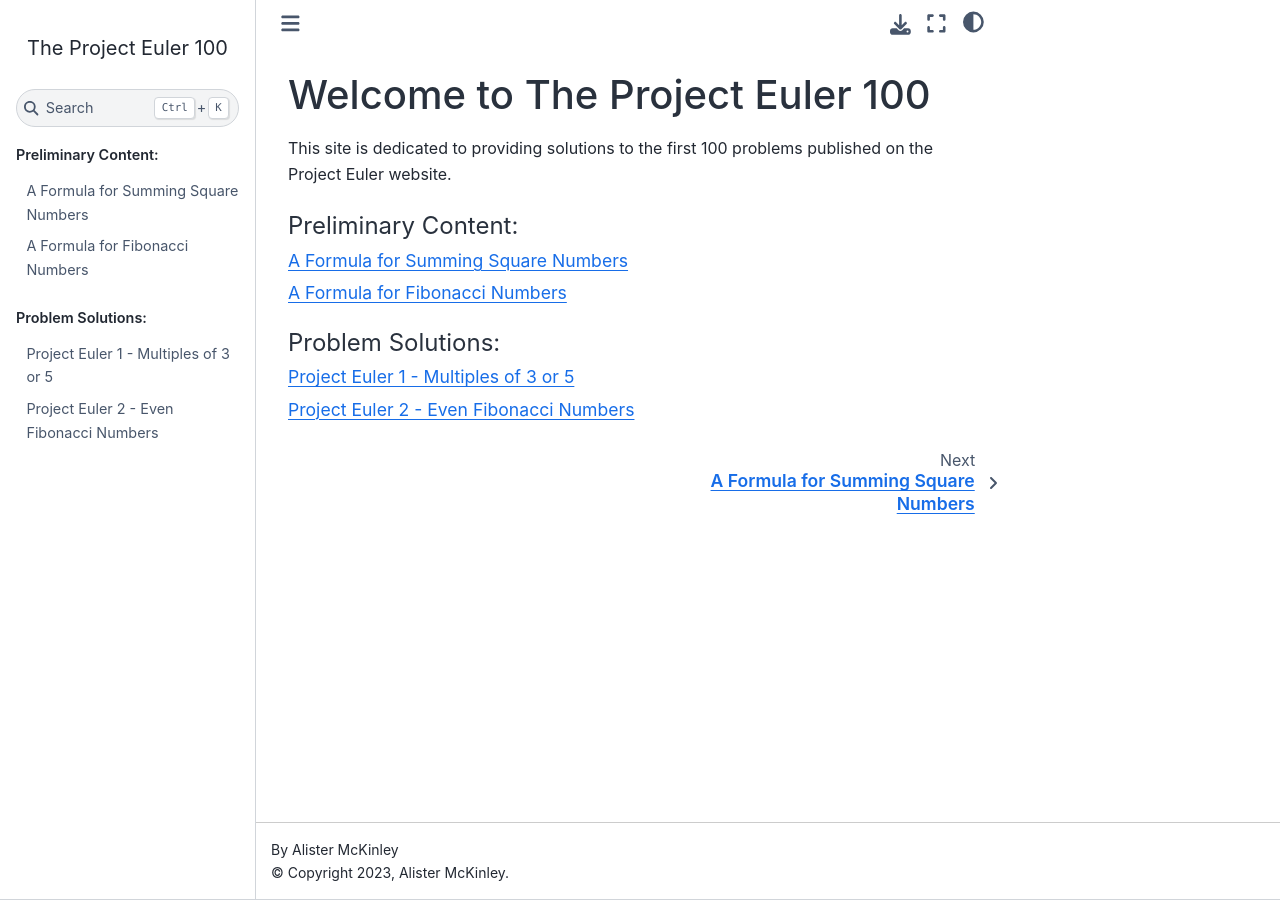
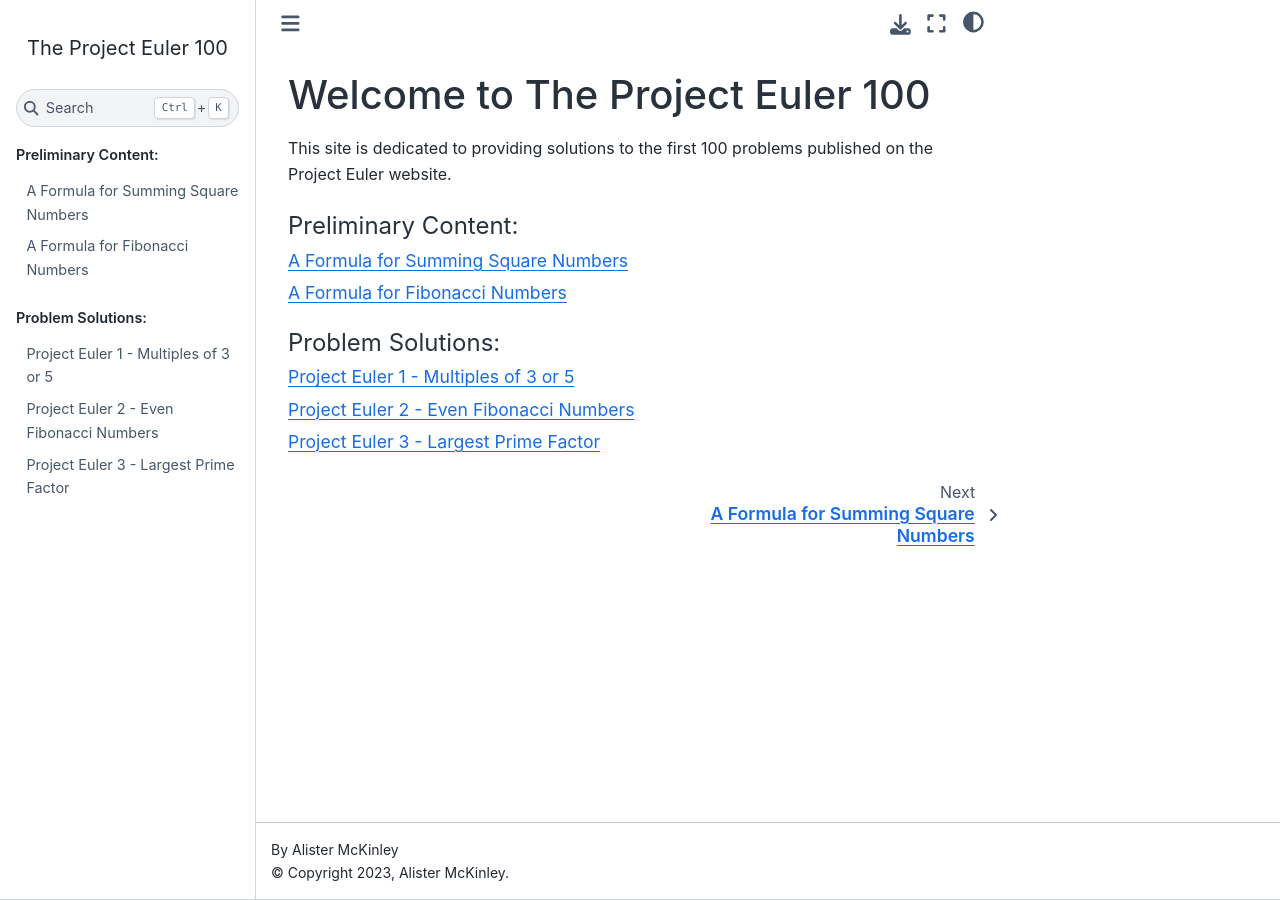
Before and after one commit to alpatine/project-euler-python, a Sphinx documentation site: the page built from doc/source/index.rst, in a window 1280 px wide. Built offline with Sphinx 7.4.7 and the Sphinx Book theme 1.1.4, drawn with Linux system fonts in a browser that asks for light colours; some of the changed lines change nothing that is shown.

Commit message:
Convert doc for problem 3

````diff
--- a/doc/source/index.rst
+++ b/doc/source/index.rst
@@ -22,3 +22,4 @@
 
    problems/p001
    problems/p002
+   problems/p003
--- /dev/null
+++ b/doc/source/problems/p003.md
@@ -0,0 +1,158 @@
+# Project Euler 3 - Largest Prime Factor
+
+Project Euler Problem 3: https://projecteuler.net/problem=3
+
+The problem reads:
+
+> The prime factors of 13195 are 5, 7, 13 and 29.
+>
+> What is the largest prime factor of the number 600851475143 ?
+
+## Dividing Out Approach
+The Fundamental Theorem of Arithmetic states that any integer greater than 1 can
+be expressed as a unique product of prime factors. This product can be written
+in a canonical form as follows:
+
+$$ n = p_1^{r_1}p_2^{r_2}p_3^{r_3} \dots p_n^{r_n} $$
+
+$$\begin{aligned}
+    & \text{where:} \\
+    & n, r_i \in \mathbb{Z}_{\geq 1} && \text{is a positive integer} \\
+    & p_1 < p_2 < \dots < p_i \in \mathbb{N} && \text{is prime}
+\end{aligned}$$
+
+Our dividing out approach will repeatedly divide \(n\) by an increasing
+denominator \(d\) in order to discover the prime factors of \(n\). Once this is
+complete, the largest prime factor found is the solution to the problem.
+
+We start by setting our denominator \(d\) equal to the smallest prime:
+
+$$d \leftarrow 2$$
+
+Next, if \(d\) divides \(n\) we assign \(n\) the value of \(\frac{n}{d}\) and we
+assign the highest factor found so far, \(p_\text{max}\), the value of \(d\). If
+\(d\) does not divide \(n\), we increment \(d\) by 1.
+
+$$\begin{aligned}
+    & \text{If \(d \mid n\):} &&  n \leftarrow \frac{n}{d}  & &&
+    & \text{If \(d \nmid n\):} && d \leftarrow d + 1 \\
+    & && p_\text{max} \leftarrow d
+\end{aligned}$$
+
+This process continues until \(d\) is larger than \(n\). Once this occurs,
+\(p_\text{max}\) contains the answer to the problem.
+
+The following table will demonstrate this process for the number 13195. As per
+the example we expect the highest prime factor to be 29.
+
+$$\begin{array}{|c|c|c|c|c|}
+    \hline
+    n & d & n/d \in \mathbb{Z} & n/d & p_\text{max} \\
+    \hline
+    13195 & 2 & \text{False} & & \\
+    13195 & 3 & \text{False} & & \\
+    13195 & 4 & \text{False} & & \\
+    13195 & 5 & \text{True} & 2639 & 5 \\
+    2639 & 5 & \text{False} & & 5 \\
+    2639 & 6 & \text{False} & & 5 \\
+    2639 & 7 & \text{True} & 377 & 7 \\
+    377 & 7 & \text{False} & & 7 \\
+    377 & 8 & \text{False} & & 7 \\
+    377 & 9 & \text{False} & & 7 \\
+    377 & 10 & \text{False} & & 7 \\
+    377 & 11 & \text{False} & & 7 \\
+    377 & 12 & \text{False} & & 7 \\
+    377 & 13 & \text{True} & 29 & 13 \\
+    29 & 13 & \text{False} & & 13 \\
+    29 & 14 & \text{False} & & 13 \\
+    29 & 15 & \text{False} & & 13 \\
+    29 & 16 & \text{False} & & 13 \\
+    29 & 17 & \text{False} & & 13 \\
+    29 & 18 & \text{False} & & 13 \\
+    29 & 19 & \text{False} & & 13 \\
+    29 & 20 & \text{False} & & 13 \\
+    29 & 21 & \text{False} & & 13 \\
+    29 & 22 & \text{False} & & 13 \\
+    29 & 23 & \text{False} & & 13 \\
+    29 & 24 & \text{False} & & 13 \\
+    29 & 25 & \text{False} & & 13 \\
+    29 & 26 & \text{False} & & 13 \\
+    29 & 27 & \text{False} & & 13 \\
+    29 & 28 & \text{False} & & 13 \\
+    29 & 29 & \text{True} & 1 & 29 \\
+    \hline
+\end{array}$$
+
+We can shorten this process by considering the maximum value of the denominator
+we will use when dividing. We will set this maximum value as follows:
+
+$$ d_\text{max} = \left\lfloor\sqrt{n}\right\rfloor$$
+
+The process now ends as soon as we are attempting to divide by a factor that is
+larger than this calculated maximum i.e. \(d > d_\text{max}\). At this point the
+number we are attempting to divide, \(n\), is the largest prime factor we will
+find. The process becomes:
+
+$$\begin{aligned}
+    & \text{If \(d \mid n\):} &&  n \leftarrow \frac{n}{d}  & &&
+    & \text{If \(d \nmid n\):} && d \leftarrow d + 1 \\
+    & && d_\text{max} \leftarrow \left\lfloor\sqrt{n}\right\rfloor
+\end{aligned}$$
+
+The following table will demonstrate this shortened process for the number
+13195. As per the example we expect the highest prime factor to be 29.
+
+$$\begin{array}{|c|c|c|c|c|}
+    \hline
+    n & d_\text{max} & d & n/d \in \mathbb{Z} & n/d \\
+    \hline
+    13195 & 114 & 2 & \text{False} & \\
+    13195 & 114 & 3 & \text{False} & \\
+    13195 & 114 & 4 & \text{False} & \\
+    13195 & 114 & 5 & \text{True} & 2639 \\
+    2639 & 51 & 5 & \text{False} & \\
+    2639 & 51 & 6 & \text{False} & \\
+    2639 & 51 & 7 & \text{True} & 377 \\
+    377 & 19 & 7 & \text{False} & \\
+    377 & 19 & 8 & \text{False} & \\
+    377 & 19 & 9 & \text{False} & \\
+    377 & 19 & 10 & \text{False} & \\
+    377 & 19 & 11 & \text{False} & \\
+    377 & 19 & 12 & \text{False} & \\
+    377 & 19 & 13 & \text{True} & 29 \\
+    29 & 5 & 13 & & \\
+    \hline
+\end{array}$$
+
+The process ended when \(d\) became larger than \(d_\text{max}\). As expected
+the number we were dividing, \(n=29\), is the largest prime factor.
+
+## Python Implementation
+
+``` python
+def prime_factors(number: int) -> Set[int]:
+    """Calculate the primes that will divide number.
+
+    Prime numbers with a power of zero are not included.
+    Prime numbers with a power greater than 1 are not repeated.
+    """
+    result = set()
+    if number <= 1:
+        return result
+    current_numerator = number
+    current_factor = 2
+    max_factor = floor(sqrt(number))
+    while current_factor <= max_factor:
+        quotient, remainder = divmod(current_numerator,
+                                     current_factor)
+        if remainder == 0:
+            current_numerator = quotient
+            max_factor = floor(sqrt(current_numerator))
+            result.add(current_factor)
+        else:
+            current_factor = current_factor + 1
+    result.add(current_numerator)
+    return result
+
+print(max(prime_factors(number)))
+```
````
